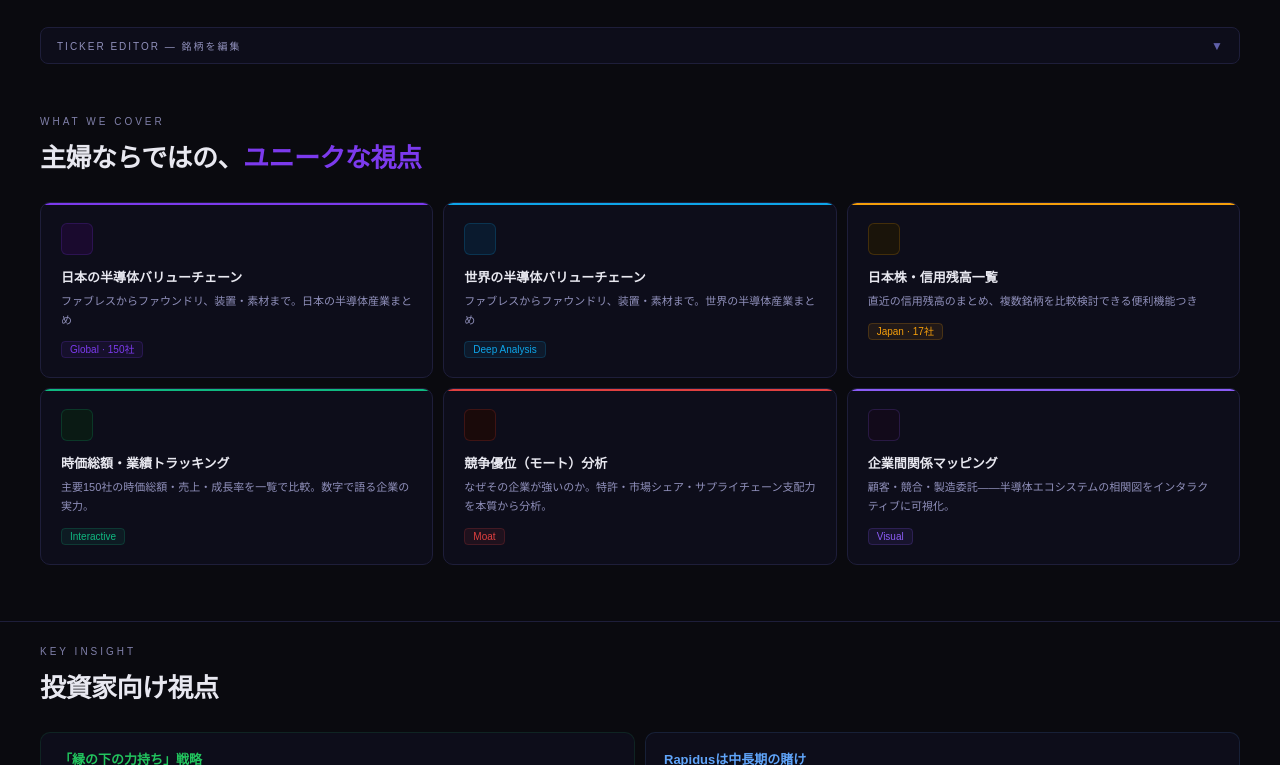
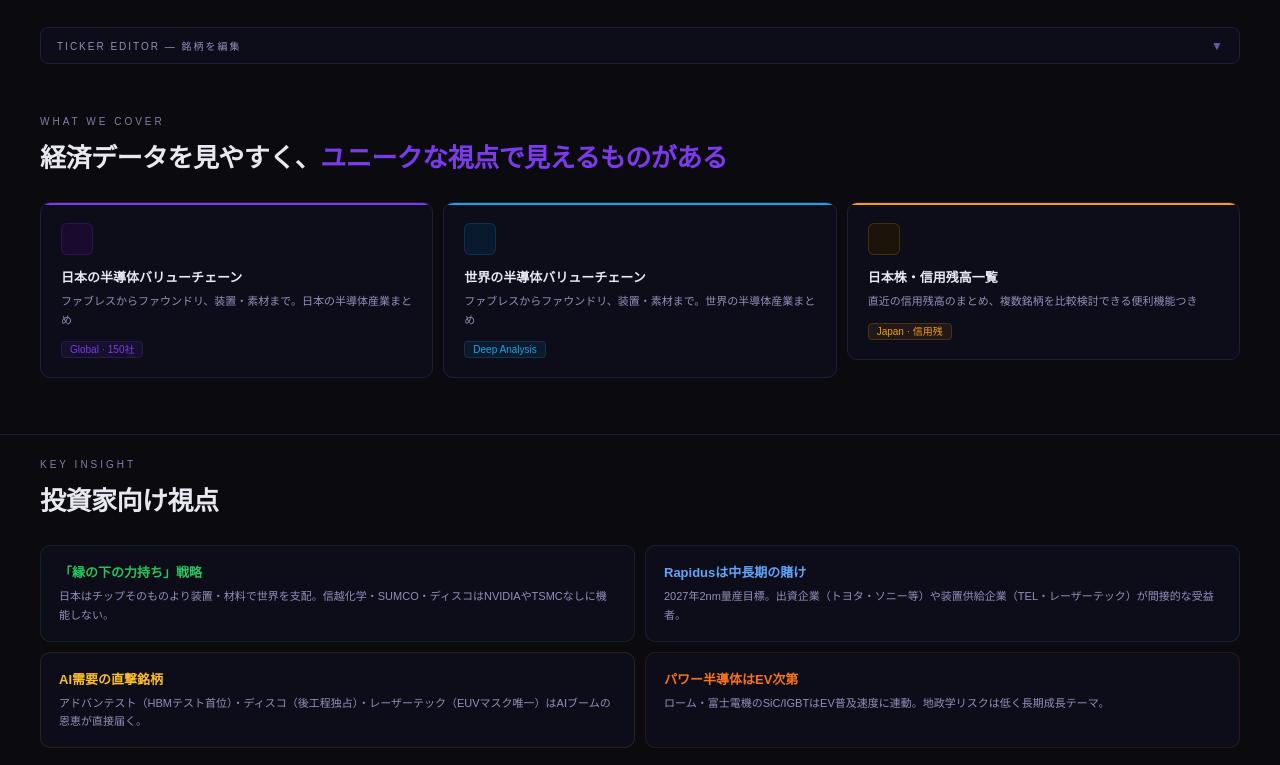
Before and after one commit to miho1031/top, a React (Vite) app: page / in a window 1280 px wide. Shown: the part 756-1521 px from the top of the page. Built offline with nearby package versions, Linux system fonts and the light colour scheme.

Commit message:
Update App.jsx

```diff
--- a/src/App.jsx
+++ b/src/App.jsx
@@ -274,14 +274,13 @@ function ChartHero() {
 }
 
 const features = [
-  { color: "#7c3aed", bg: "#1a0a2e", title: "日本の半導体バリューチェーン", body: "ファブレスからファウンドリ、装置・素材まで。日本の半導体産業まとめ", tag: "Global · 150社",　url:"https://japansemicondu.netlify.app/"　},
-  { color: "#0ea5e9", bg: "#0a1a2e", title: "世界の半導体バリューチェーン", body: "ファブレスからファウンドリ、装置・素材まで。世界の半導体産業まとめ", tag: "Deep Analysis", url:"https://teal-melomakarona-306990.netlify.app/" },
-  { color: "#f59e0b", bg: "#1a140a", title: "日本株・信用残高一覧", body: "直近の信用残高のまとめ、複数銘柄を比較検討できる便利機能つき", tag: "Japan · 17社", url:"https://tradercat.site/report/show_margin.php"},
-  { color: "#10b981", bg: "#0a1a14", title: "時価総額・業績トラッキング", body: "主要150社の時価総額・売上・成長率を一覧で比較。数字で語る企業の実力。", tag: "Interactive" },
-  { color: "#e04040", bg: "#1a0a0a", title: "競争優位（モート）分析", body: "なぜその企業が強いのか。特許・市場シェア・サプライチェーン支配力を本質から分析。", tag: "Moat" },
-  { color: "#8b5cf6", bg: "#120a1a", title: "企業間関係マッピング", body: "顧客・競合・製造委託——半導体エコシステムの相関図をインタラクティブに可視化。", tag: "Visual" },
+  { color: "#7c3aed", bg: "#1a0a2e", title: "日本の半導体バリューチェーン", body: "ファブレスからファウンドリ、装置・素材まで。日本の半導体産業まとめ", tag: "Global · 150社", url: "https://japansemicondu.netlify.app/" },
+  { color: "#0ea5e9", bg: "#0a1a2e", title: "世界の半導体バリューチェーン", body: "ファブレスからファウンドリ、装置・素材まで。世界の半導体産業まとめ", tag: "Deep Analysis", url: "https://teal-melomakarona-306990.netlify.app/" },
+  { color: "#f59e0b", bg: "#1a140a", title: "日本株・信用残高一覧", body: "直近の信用残高のまとめ、複数銘柄を比較検討できる便利機能つき", tag: "Japan · 信用残", url: "https://tradercat.site/report/show_margin.php" },
+  // { color: "#10b981", bg: "#0a1a14", title: "時価総額・業績トラッキング", body: "主要150社の時価総額・売上・成長率を一覧で比較。数字で語る企業の実力。", tag: "Interactive" },
+  // { color: "#e04040", bg: "#1a0a0a", title: "競争優位（モート）分析", body: "なぜその企業が強いのか。特許・市場シェア・サプライチェーン支配力を本質から分析。", tag: "Moat" },
+  // { color: "#8b5cf6", bg: "#120a1a", title: "企業間関係マッピング", body: "顧客・競合・製造委託——半導体エコシステムの相関図をインタラクティブに可視化。", tag: "Visual" },
 ];
-
 const insights = [
   { title: "「縁の下の力持ち」戦略", body: "日本はチップそのものより装置・材料で世界を支配。信越化学・SUMCO・ディスコはNVIDIAやTSMCなしに機能しない。", color: "#22c55e" },
   { title: "Rapidusは中長期の賭け", body: "2027年2nm量産目標。出資企業（トヨタ・ソニー等）や装置供給企業（TEL・レーザーテック）が間接的な受益者。", color: "#60a5fa" },
@@ -360,17 +359,19 @@ export default function App() {
       <div className="section-pad" style={{ padding: "24px 40px 56px" }}>
         <div style={{ fontSize: 10, letterSpacing: "0.3em", color: "#8080aa", textTransform: "uppercase", marginBottom: 10 }}>What we cover</div>
         <div style={{ fontSize: "clamp(20px,4vw,26px)", fontWeight: 700, color: "#e8e8f0", marginBottom: 28, letterSpacing: "-0.02em" }}>
-          主婦ならではの、<span style={{ color: "#7c3aed" }}>ユニークな視点</span>
+          経済データを見やすく、<span style={{ color: "#7c3aed" }}>ユニークな視点で見えるものがある</span>
         </div>
 <div className="feature-grid" style={{ display: "grid", gridTemplateColumns: "repeat(3,1fr)", gap: 10 }}>
   {features.map(f => (
-            <div key={f.title} style={{ background: "#0d0d1a", border: "1px solid #1e1e3a", borderRadius: 10, padding: "20px", position: "relative", overflow: "hidden" }}>
+    <a key={f.title} href={f.url} target="_blank" style={{textDecoration:'none',color:'inherit'}}>
+      <div style={{ background: "#0d0d1a", border: "1px solid #1e1e3a", borderRadius: 10, padding: "20px", position: "relative", overflow: "hidden" }}>
         <div style={{ position: "absolute", top: 0, left: 0, right: 0, height: 2, background: f.color }}/>
         <div style={{ width: 32, height: 32, borderRadius: 6, background: f.bg, marginBottom: 12, border: `1px solid ${f.color}30` }}/>
         <div style={{ fontSize: 13, fontWeight: 700, color: "#e8e8f0", marginBottom: 6 }}>{f.title}</div>
         <div style={{ fontSize: 11, color: "#9090bb", lineHeight: 1.7, marginBottom: 10 }}>{f.body}</div>
         <span style={{ fontSize: 10, color: f.color, background: f.color + "15", border: `1px solid ${f.color}30`, borderRadius: 4, padding: "2px 8px" }}>{f.tag}</span>
       </div>
+    </a>
   ))}
 </div>
       </div>
```
Lines whose indentation alone changed are shown as unchanged.
